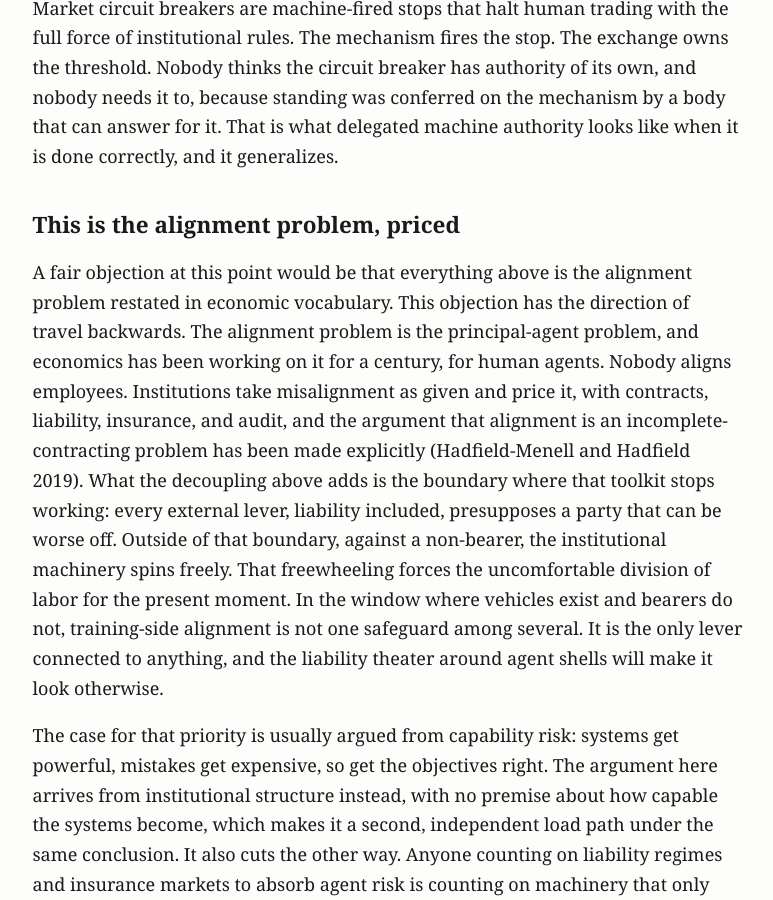
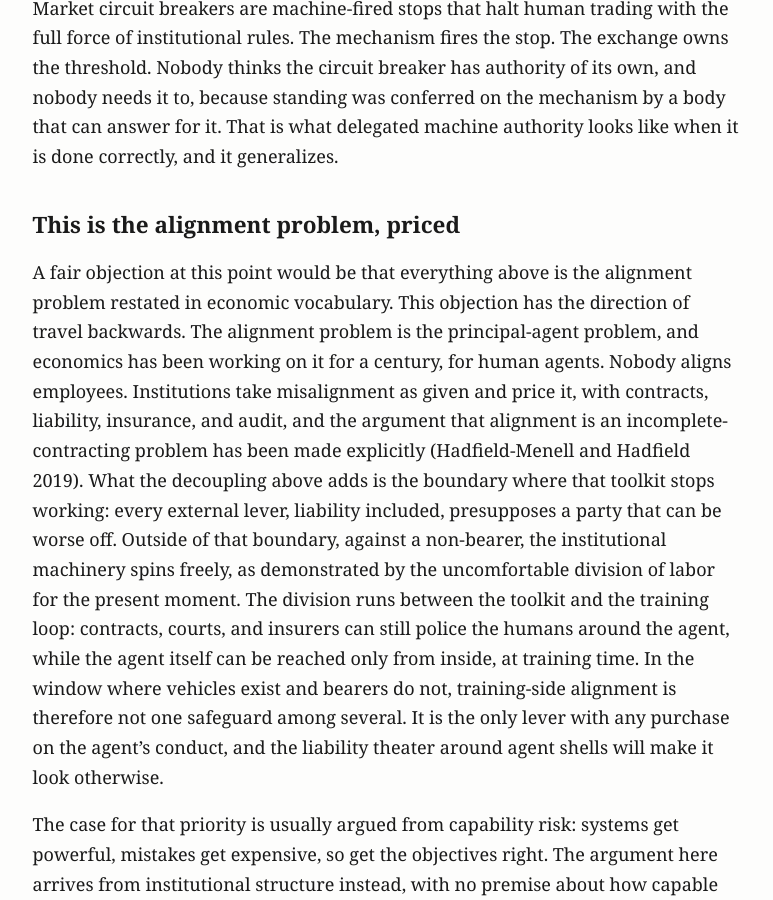
Before and after one commit to MajorLift/blog, a Jekyll site: the page built from _posts/2026-07-26-when-the-agent-stands-to-lose-something.md, in a window 1280 px wide and 900 px high, scrolled down 2264 px. Shown: the whole window, without its empty margins (252-1025 px from the left). Built offline with Jekyll 4.4.1, drawn with Linux system fonts in a browser that asks for light colours.

Commit message:
Restore the author's boundary sentence; explain the division of labor; name the lever's object
The author's as-demonstrated-by construction goes in verbatim, the
division of labor gets its content spelled out between the toolkit and
the training loop, and the closing claim names what the lever grips,
purchase on the agent's conduct, instead of anything.

Claude-Session: https://claude.ai/code/session_01QzrpuaaxiGyPWbFKHggd8b

```diff
--- a/_posts/2026-07-26-when-the-agent-stands-to-lose-something.md
+++ b/_posts/2026-07-26-when-the-agent-stands-to-lose-something.md
@@ -34,7 +34,7 @@ Meanwhile, one piece of the post-threshold world has been operating for decades.
 
 ## This is the alignment problem, priced
 
-A fair objection at this point would be that everything above is the alignment problem restated in economic vocabulary. This objection has the direction of travel backwards. The alignment problem is the principal-agent problem, and economics has been working on it for a century, for human agents. Nobody aligns employees. Institutions take misalignment as given and price it, with contracts, liability, insurance, and audit, and the argument that alignment is an incomplete-contracting problem has been made explicitly (Hadfield-Menell and Hadfield 2019). What the decoupling above adds is the boundary where that toolkit stops working: every external lever, liability included, presupposes a party that can be worse off. Outside of that boundary, against a non-bearer, the institutional machinery spins freely. That freewheeling forces the uncomfortable division of labor for the present moment. In the window where vehicles exist and bearers do not, training-side alignment is not one safeguard among several. It is the only lever connected to anything, and the liability theater around agent shells will make it look otherwise.
+A fair objection at this point would be that everything above is the alignment problem restated in economic vocabulary. This objection has the direction of travel backwards. The alignment problem is the principal-agent problem, and economics has been working on it for a century, for human agents. Nobody aligns employees. Institutions take misalignment as given and price it, with contracts, liability, insurance, and audit, and the argument that alignment is an incomplete-contracting problem has been made explicitly (Hadfield-Menell and Hadfield 2019). What the decoupling above adds is the boundary where that toolkit stops working: every external lever, liability included, presupposes a party that can be worse off. Outside of that boundary, against a non-bearer, the institutional machinery spins freely, as demonstrated by the uncomfortable division of labor for the present moment. The division runs between the toolkit and the training loop: contracts, courts, and insurers can still police the humans around the agent, while the agent itself can be reached only from inside, at training time. In the window where vehicles exist and bearers do not, training-side alignment is therefore not one safeguard among several. It is the only lever with any purchase on the agent's conduct, and the liability theater around agent shells will make it look otherwise.
 
 The case for that priority is usually argued from capability risk: systems get powerful, mistakes get expensive, so get the objectives right. The argument here arrives from institutional structure instead, with no premise about how capable the systems become, which makes it a second, independent load path under the same conclusion. It also cuts the other way. Anyone counting on liability regimes and insurance markets to absorb agent risk is counting on machinery that only grips bearers, and the alignment field's own focus on strengthening the oversight signal has mostly left this boundary, the question of which external levers connect to anything at all, unexamined.
 
```
